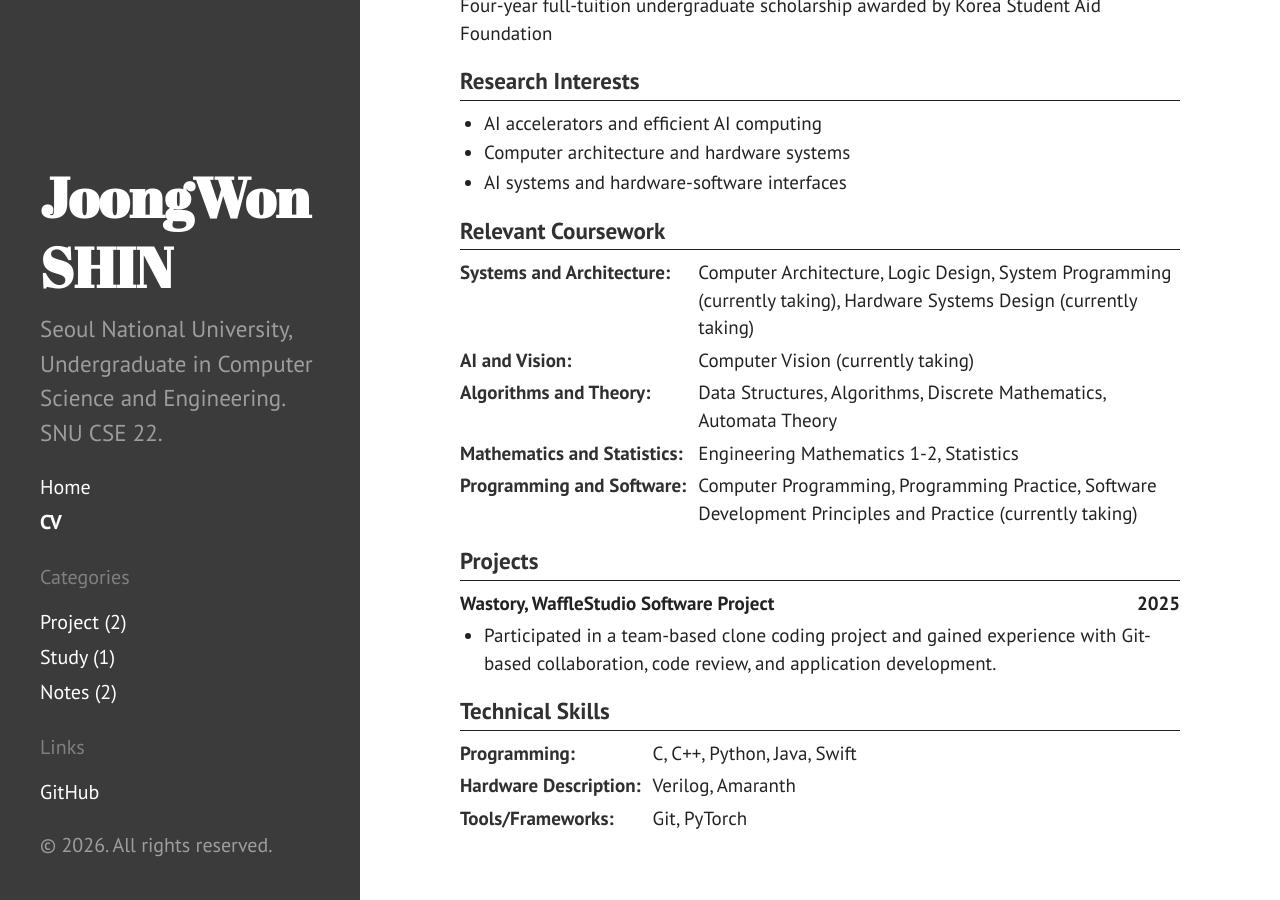
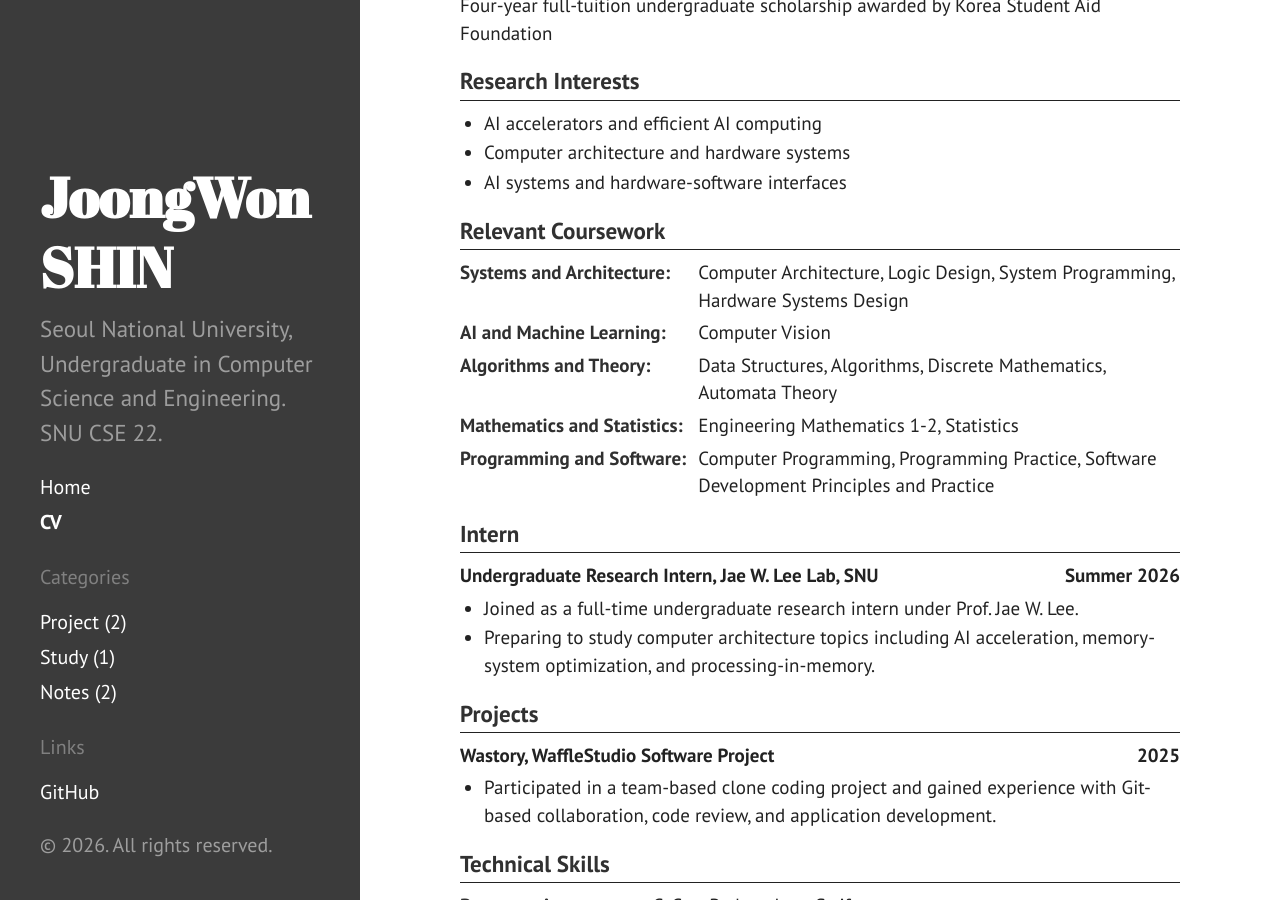
Before and after one commit to joongwon0204/joongwon0204.github.io, a Jekyll site: the page built from cv.md, in a window 1280 px wide and 900 px high, scrolled down 494 px. Built offline with Jekyll 4.4.1, drawn with Linux system fonts in a browser that asks for light colours.

Commit message:
update cv - 25.06.19

```diff
--- a/cv.md
+++ b/cv.md
@@ -153,10 +153,10 @@ sideBarTitle: CV
     <h2>Relevant Coursework</h2>
     <div class="cv-table">
       <strong>Systems and Architecture:</strong>
-      <span>Computer Architecture, Logic Design, System Programming (currently taking), Hardware Systems Design (currently taking)</span>
+      <span>Computer Architecture, Logic Design, System Programming, Hardware Systems Design</span>
 
-      <strong>AI and Vision:</strong>
-      <span>Computer Vision (currently taking)</span>
+      <strong>AI and Machine Learning:</strong>
+      <span>Computer Vision</span>
 
       <strong>Algorithms and Theory:</strong>
       <span>Data Structures, Algorithms, Discrete Mathematics, Automata Theory</span>
@@ -165,8 +165,20 @@ sideBarTitle: CV
       <span>Engineering Mathematics 1-2, Statistics</span>
 
       <strong>Programming and Software:</strong>
-      <span>Computer Programming, Programming Practice, Software Development Principles and Practice (currently taking)</span>
+      <span>Computer Programming, Programming Practice, Software Development Principles and Practice</span>
     </div>
+  </section>
+
+  <section class="cv-section">
+    <h2>Intern</h2>
+    <div class="cv-item-head">
+      <span>Undergraduate Research Intern, Jae W. Lee Lab, SNU</span>
+      <span class="cv-date">Summer 2026</span>
+    </div>
+    <ul>
+      <li>Joined as a full-time undergraduate research intern under Prof. Jae W. Lee.</li>
+      <li>Preparing to study computer architecture topics including AI acceleration, memory-system optimization, and processing-in-memory.</li>
+    </ul>
   </section>
 
   <section class="cv-section">
```
Also changed, not shown: 1 other file.
